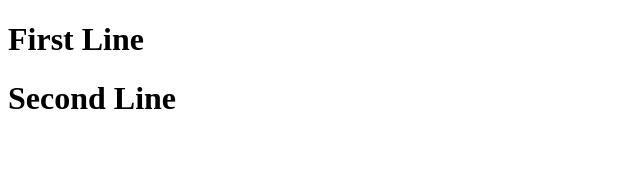
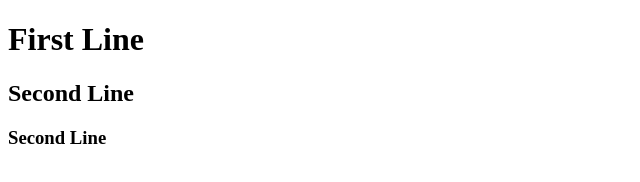
Before and after one commit to paramesh1234567890/example, a plain HTML site: page index.html in a window 1280 px wide. Shown: the whole page, without its empty margins (0-640 px from the left). Drawn offline with Linux system fonts and the light colour scheme.

Commit message:
second commit

```diff
--- a/index.html
+++ b/index.html
@@ -2,6 +2,7 @@
 <html lang ="en">
     <body>
     <h1>First Line</h1>
-    <h1>Second Line</h1>
+    <h2>Second Line</h2>
+    <h3>Second Line</h3>
 </body>
 </html>
```
